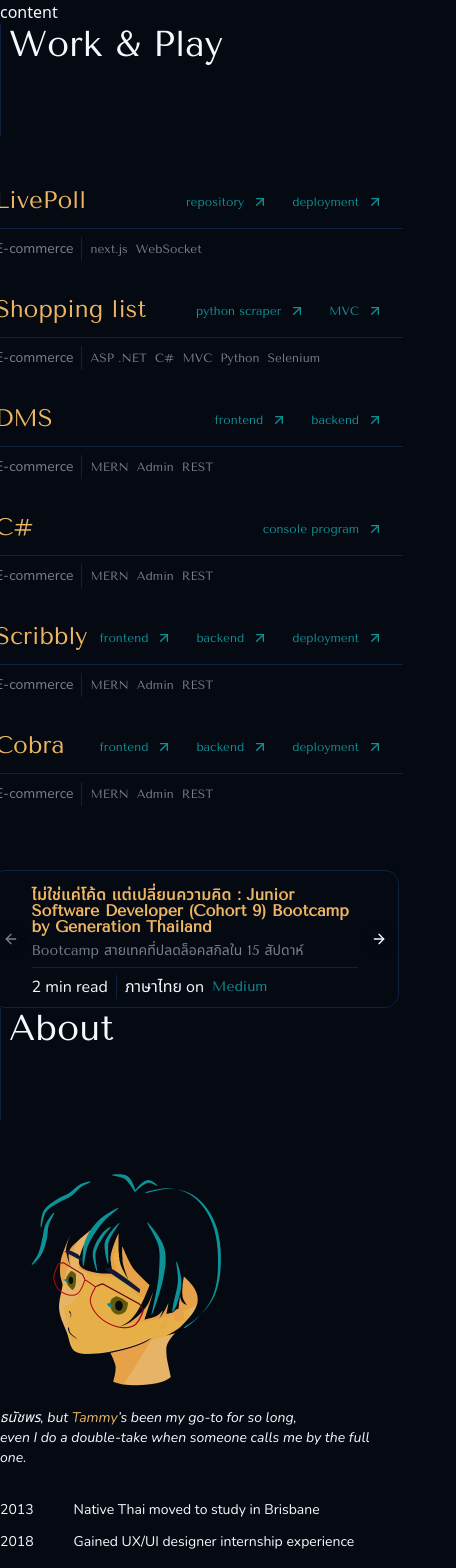
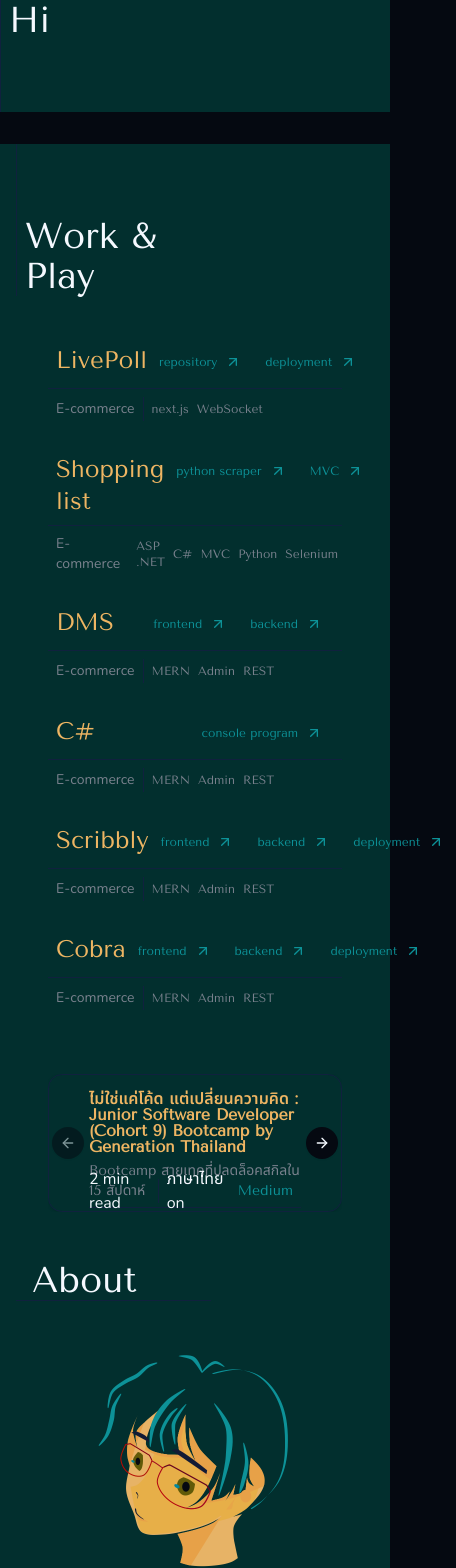
Before and after one commit to taemmyk/taemmyk-portfolio, a React (Vite) app: page /me in a window 390 px wide. Shown: the top 1568 px of the page, 456 px wide, since content can reach past the window. Built offline with nearby package versions, Linux system fonts and the light colour scheme.

Commit message:
fix(responsive): gsap scrolltrigger on small and medium screens direction fixed

```diff
--- a/src/index.css
+++ b/src/index.css
@@ -99,3 +99,14 @@
   --font-tenor: "Tenor Sans", "Noto Sans Thai", sans-serif;
   --font-nunito: "Nunito", "Noto Sans Thai", sans-serif;
 }
+
+@layer utilities {
+  .hide-scrollbar {
+    scrollbar-width: none;
+    -ms-overflow-style: none;
+  }
+
+  .hide-scrollbar::-webkit-scrollbar {
+    display: none;
+  }
+}
--- a/src/pages/about.tsx
+++ b/src/pages/about.tsx
@@ -7,24 +7,22 @@ import { openExternalLink, emailMe, callMe } from "@/lib/utils-link";
 function About() {
   return (
     <>
-      <div className="flex min-h-28 mb-8">
-        <Separator
-          orientation="vertical"
-          className="w-px md:w-0.5 bg-secondary mr-2 md:mr-4"
-        />
-        <h2 className="font-tenor text-4xl">About</h2>
+      <div className="md:w-[80vw] md:h-[100vh] bg-teal-950">
+        <div className="h-full md:w-3/4 flex flex-col md:flex-row items-center">
+          <div className="w-full md:w-1/2 flex flex-col justify-center items-center">
+            <div className="w-full flex flex-col mb-8 md:mb-16 ml-4 md:ml-0 self-start">
+              <h2 className="font-tenor text-4xl ml-4 md:ml-12">About</h2>
+              <Separator className="bg-secondary h-px w-1/2" />
             </div>
-      <div className="flex flex-col md:flex-row items-center md:space-x-28">
-        <div className="md:w-1/2">
             <img
               src={avatar}
               alt="avatar"
               loading="lazy"
               className="max-w-64 max-h-64 md:max-w-96 md:max-h-96"
             />
-          <p className="font-nunito italic text-sm">
-            ธนัชพร, but <span className="text-accent-foreground">Tammy</span>’s
-            been my go-to for so long, <br />
+            <p className="font-nunito italic text-sm text-center">
+              ธนัชพร, but <span className="text-accent-foreground">Tammy</span>
+              ’s been my go-to for so long, <br />
               even I do a double-take when someone calls me by the full one.
             </p>
           </div>
@@ -70,7 +68,9 @@ function About() {
                         variant="link"
                         className="text-accent font-nunito py-0 px-1 text-sm md:text-lg"
                         onClick={() =>
-                        openExternalLink("https://www.credly.com/users/taemmyk")
+                          openExternalLink(
+                            "https://www.credly.com/users/taemmyk"
+                          )
                         }
                       >
                         some certs
@@ -142,6 +142,7 @@ function About() {
             </div>
           </div>
         </div>
+      </div>
     </>
   );
 }
--- a/src/pages/content.tsx
+++ b/src/pages/content.tsx
@@ -1,15 +1,95 @@
-import React from "react";
+import { useRef, useEffect, useState } from "react";
+import Greeting from "./greeting";
 import Projects from "./projects";
 import About from "./about";
+import gsap from "gsap";
+import ScrollTrigger from "gsap/ScrollTrigger";
 
-function content() {
+gsap.registerPlugin(ScrollTrigger);
+
+function Content() {
+  const containerRef = useRef<HTMLDivElement>(null);
+  const [isMdScreen, setIsMdScreen] = useState(false);
+
+  useEffect(() => {
+    const handleResize = () => {
+      setIsMdScreen(window.innerWidth >= 768);
+    };
+
+    handleResize();
+    window.addEventListener("resize", handleResize);
+    return () => window.removeEventListener("resize", handleResize);
+  }, []);
+
+  useEffect(() => {
+    if (!isMdScreen || !containerRef.current) return;
+
+    const totalSections = 3;
+    const maxScroll = window.innerWidth * (totalSections - 1);
+
+    gsap.to(containerRef.current, {
+      x: () => -maxScroll,
+      ease: "none",
+      scrollTrigger: {
+        trigger: containerRef.current,
+        start: "top top",
+        end: () => `+=${maxScroll}`,
+        scrub: true,
+        pin: true,
+        anticipatePin: 1,
+        invalidateOnRefresh: true,
+        markers: false,
+      },
+    });
+
+    return () => {
+      ScrollTrigger.getAll().forEach((t) => t.kill());
+    };
+  }, [isMdScreen]);
+
+  if (!isMdScreen) {
+    // Mobile
+    return (
+      <div className="flex flex-col">
+        <section >
+          <Greeting />
+        </section>
+        <section >
+          <Projects />
+        </section>
+        <section>
+          <About />
+        </section>
+      </div>
+    );
+  }
+
+  // Desktop
   return (
-    <>
-      content
-      <Projects />
-      <About />
-    </>
+    <div className="hide-scrollbar" style={{ height: "310vh", overflowX: "hidden", position: "relative" }}>
+      <div
+        ref={containerRef}
+        style={{
+          display: "flex",
+          width: "250vw",
+          height: "100vh",
+          position: "fixed",
+          top: 0,
+          left: 0,
+        }}
+      >
+        <section className="w-[75vw] h-screen flex justify-center items-center">
+          <Greeting />
+        </section>
+        <section className="w-[95vw] h-screen flex justify-center items-center">
+          <Projects />
+        </section>
+        <section className="w-[80vw] h-screen flex justify-center items-center">
+          <About />
+        </section>
+      </div>
+    </div>
   );
 }
 
-export default content;
+export default Content;
--- /dev/null
+++ b/src/pages/greeting.tsx
@@ -0,0 +1,19 @@
+import { Separator } from "@radix-ui/react-separator";
+
+function Greeting() {
+  return (
+    <div>
+      <div className="md:w-[75vw] md:h-[100vh] bg-teal-950">
+        <div className="flex min-h-28 mb-8">
+          <Separator
+            orientation="vertical"
+            className="w-px md:w-0.5 bg-secondary mr-2 md:mr-4"
+          />
+          <h2 className="font-tenor text-4xl">Hi</h2>
+        </div>
+      </div>
+    </div>
+  );
+}
+
+export default Greeting;
--- a/src/pages/projects.tsx
+++ b/src/pages/projects.tsx
@@ -6,15 +6,19 @@ import { projectList } from "@/data/projects";
 function Projects() {
   return (
     <>
-      <div className="flex min-h-28 mb-8">
+      <div className="md:w-[95vw] md:h-[100vh] bg-teal-950">
+        <div className="flex min-h-28 mb-8 ml-4 md:ml-0">
           <Separator
             orientation="vertical"
             className="w-px md:w-0.5 bg-secondary mr-2 md:mr-4"
           />
-        <h2 className="font-tenor text-4xl">Work & Play</h2>
+          <h2 className="font-tenor text-4xl mt-18">
+            Work & <br />
+            Play
+          </h2>
         </div>
-      <div className="flex flex-col md:flex-row items-center md:space-x-28">
-        <div className="md:w-1/3 order-2 md:order-1 self-auto md:self-end mt-12">
+        <div className="md:h-10/12 flex flex-col md:flex-row md:space-x-32 mx-12">
+          <div className="md:w-1/3 order-2 md:order-1 self-auto md:self-end my-12 md:m-16">
             <Articles />
           </div>
           <div className="md:w-2/3 md:order-2">
@@ -23,6 +27,7 @@ function Projects() {
             ))}
           </div>
         </div>
+      </div>
     </>
   );
 }
```
Lines whose indentation alone changed are shown as unchanged.
